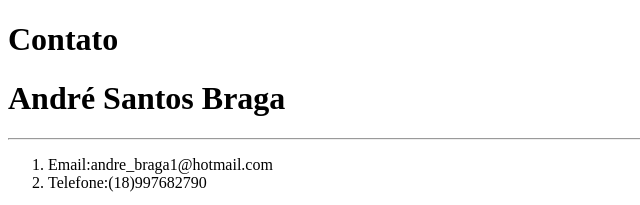
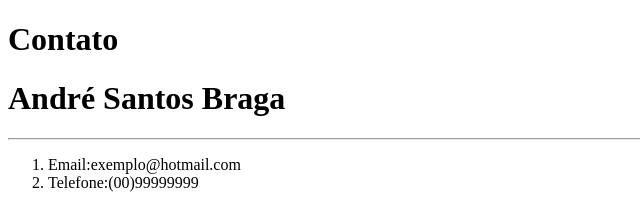
Before and after one commit to howtrojan/Biografia-Andre, a plain HTML site: page contato.html in a window 1280 px wide. Shown: the top 205 px of the page, 0-640 px from the left. Drawn offline with Linux system fonts and the light colour scheme.

Commit message:
Atualização de contatos

```diff
--- a/contato.html
+++ b/contato.html
@@ -10,8 +10,8 @@
     <h1>André Santos Braga</h1>
     <hr>
     <ol>
-        <li>Email:andre_braga1@hotmail.com</li>
-        <li>Telefone:(18)997682790</li>
+        <li>Email:exemplo@hotmail.com</li>
+        <li>Telefone:(00)99999999</li>
     </ol>
 
     <form action="mailto:andre@centroesteseguros.com.br" method="post" enctype="text/plain">
```
